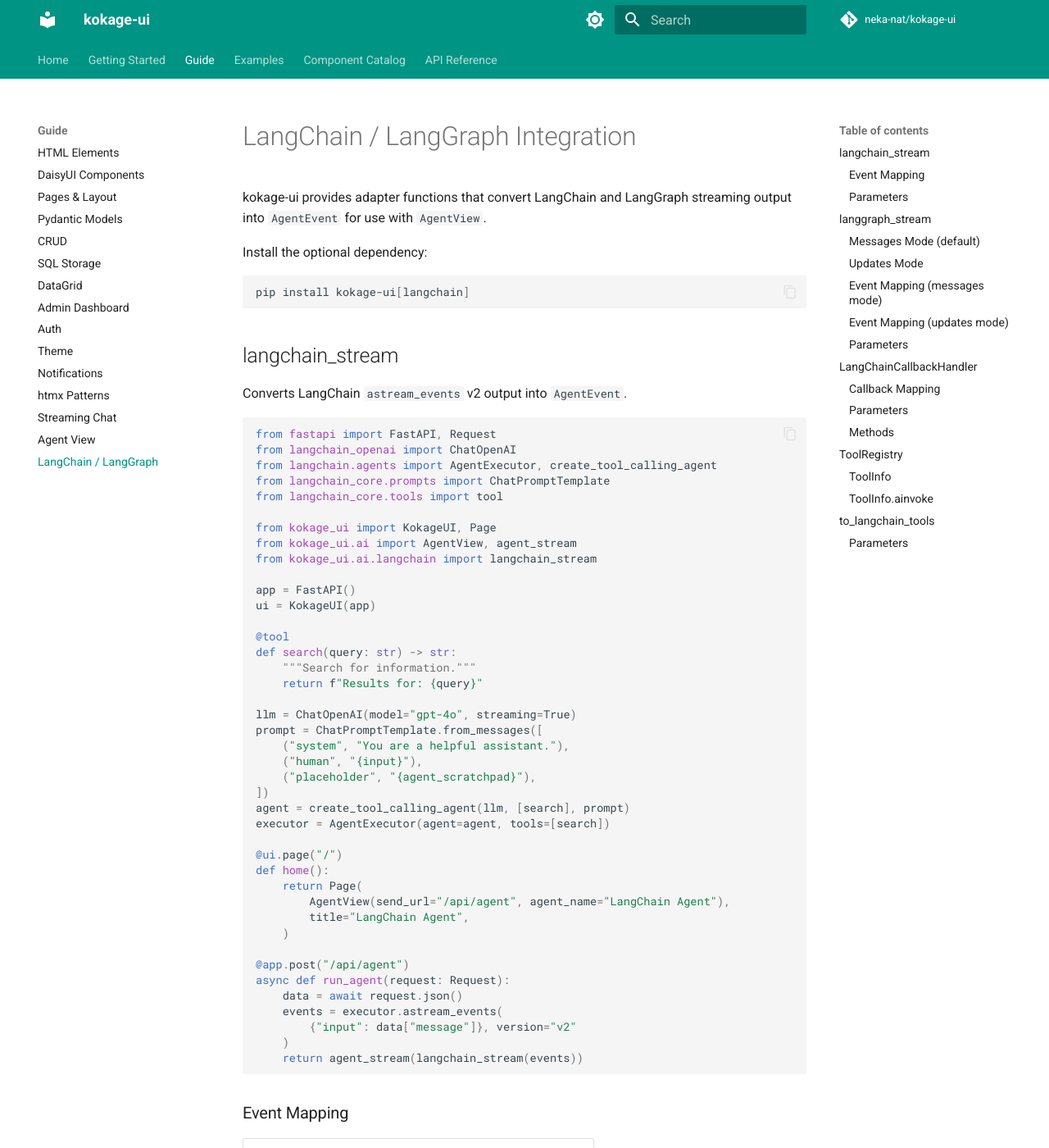
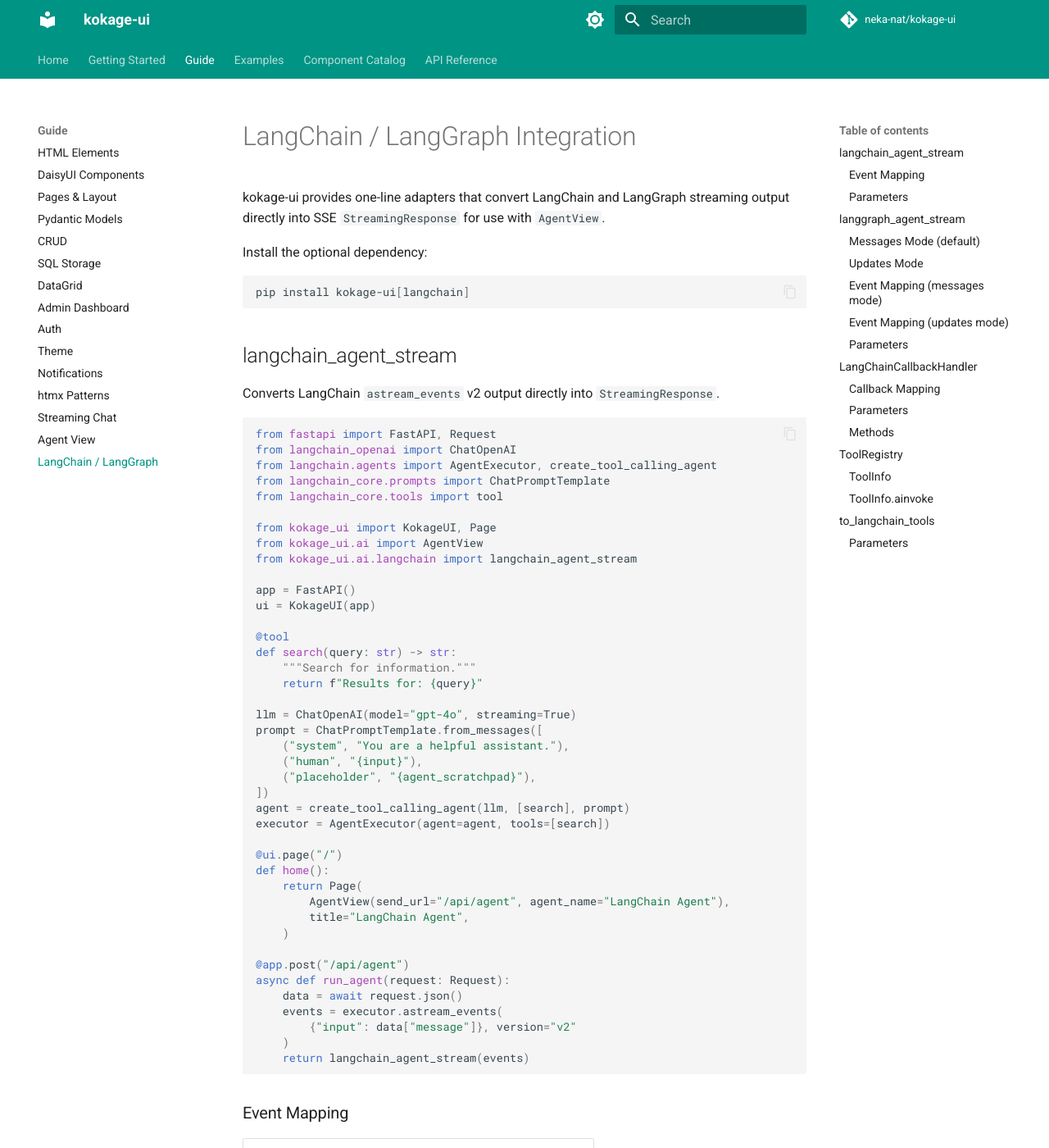
Before and after one commit to neka-nat/kokage-ui, an MkDocs documentation site: the page built from docs/guide/langchain.md, in a window 1280 px wide and 1400 px high. Shown: the whole window at 82% size. Built offline with MkDocs 1.6.1 and Material for MkDocs 9.7.7, drawn with Linux system fonts in a browser that asks for light colours; comment, search, counter and statistics services are not loaded; some of the changed text lies outside the part shown.

Commit message:
modify langchain api

````diff
--- a/docs/guide/langchain.md
+++ b/docs/guide/langchain.md
@@ -1,6 +1,6 @@
 # LangChain / LangGraph Integration
 
-kokage-ui provides adapter functions that convert LangChain and LangGraph streaming output into `AgentEvent` for use with `AgentView`.
+kokage-ui provides one-line adapters that convert LangChain and LangGraph streaming output directly into SSE `StreamingResponse` for use with `AgentView`.
 
 Install the optional dependency:
 
@@ -8,9 +8,9 @@
 pip install kokage-ui[langchain]
 ```
 
-## langchain_stream
+## langchain_agent_stream
 
-Converts LangChain `astream_events` v2 output into `AgentEvent`.
+Converts LangChain `astream_events` v2 output directly into `StreamingResponse`.
 
 ```python
 from fastapi import FastAPI, Request
@@ -20,8 +20,8 @@
 from langchain_core.tools import tool
 
 from kokage_ui import KokageUI, Page
-from kokage_ui.ai import AgentView, agent_stream
-from kokage_ui.ai.langchain import langchain_stream
+from kokage_ui.ai import AgentView
+from kokage_ui.ai.langchain import langchain_agent_stream
 
 app = FastAPI()
 ui = KokageUI(app)
@@ -53,7 +53,7 @@
     events = executor.astream_events(
         {"input": data["message"]}, version="v2"
     )
-    return agent_stream(langchain_stream(events))
+    return langchain_agent_stream(events)
 ```
 
 ### Event Mapping
@@ -73,17 +73,16 @@
 | `events` | AsyncIterator | (required) | Output from `astream_events(..., version="v2")` |
 | `include_status` | bool | True | Emit status events on chain/tool start |
 
-## langgraph_stream
+## langgraph_agent_stream
 
-Converts LangGraph `astream` output into `AgentEvent`. Supports `messages` and `updates` stream modes.
+Converts LangGraph `astream` output directly into `StreamingResponse`. Supports `messages` and `updates` stream modes.
 
 ### Messages Mode (default)
 
 ```python
 from langgraph.prebuilt import create_react_agent
 from langchain_openai import ChatOpenAI
-from kokage_ui.ai import agent_stream
-from kokage_ui.ai.langgraph import langgraph_stream
+from kokage_ui.ai.langgraph import langgraph_agent_stream
 
 llm = ChatOpenAI(model="gpt-4o", streaming=True)
 agent = create_react_agent(llm, tools=[search])
@@ -95,7 +94,7 @@
         {"messages": [("user", data["message"])]},
         stream_mode="messages",
     )
-    return agent_stream(langgraph_stream(stream))
+    return langgraph_agent_stream(stream)
 ```
 
 ### Updates Mode
@@ -108,7 +107,7 @@
         {"messages": [("user", data["message"])]},
         stream_mode="updates",
     )
-    return agent_stream(langgraph_stream(stream, stream_mode="updates"))
+    return langgraph_agent_stream(stream, stream_mode="updates")
 ```
 
 ### Event Mapping (messages mode)
````
Also changed, not shown: README.md (+4 -5 lines), docs/api/reference.md (+2 -2 lines), 5 other files.
